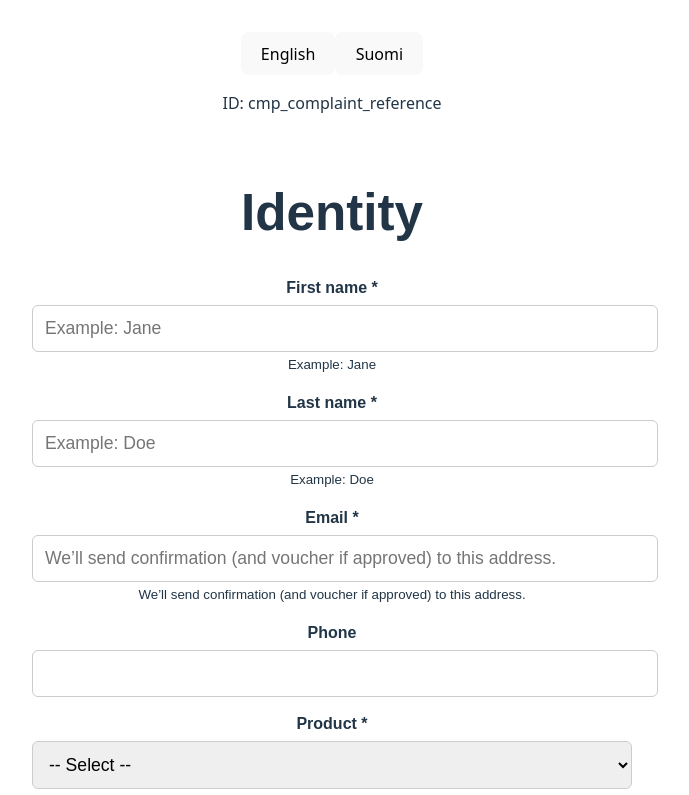
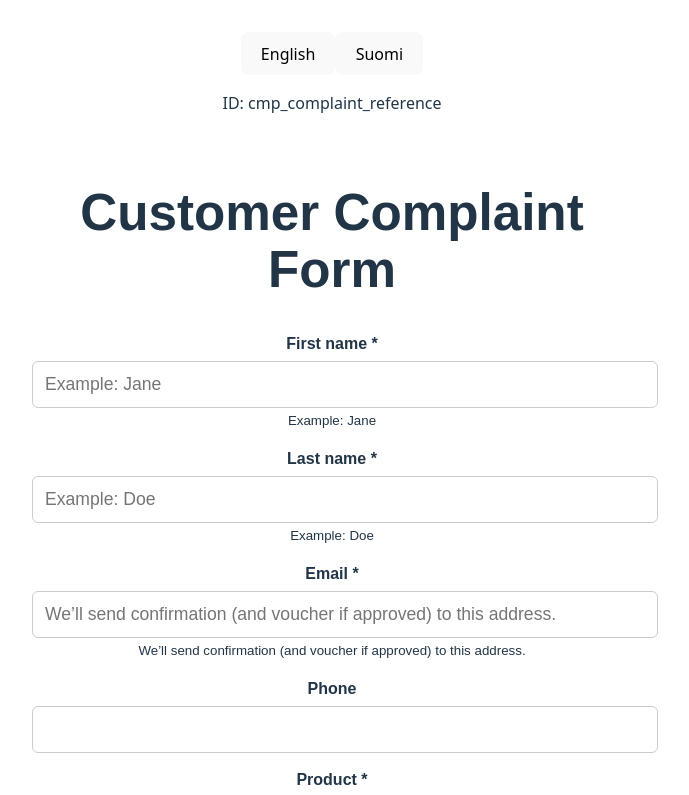
Before and after one commit to TinyTitan33/SE2-FronEnd, a React (Vite) app: page / in a window 1280 px wide. Shown: the top 795 px of the page, without its empty margins (308-997 px from the left). Built offline with nearby package versions, Linux system fonts and the light colour scheme.

Commit message:
name issue-1

```diff
--- a/src/PageOne.jsx
+++ b/src/PageOne.jsx
@@ -62,7 +62,7 @@ function PageOne({ data, lang, onUpdate, existingData }) {
   return (
     <div className="form-container">
       <h1 className="form-header">
-        {lang === "en" ? "Identity" : "Henkilötiedot"}
+        {lang === "en" ? "Customer Complaint Form" : "Asiakasvalituslomake"}
       </h1>
 
       {data.fields
```
